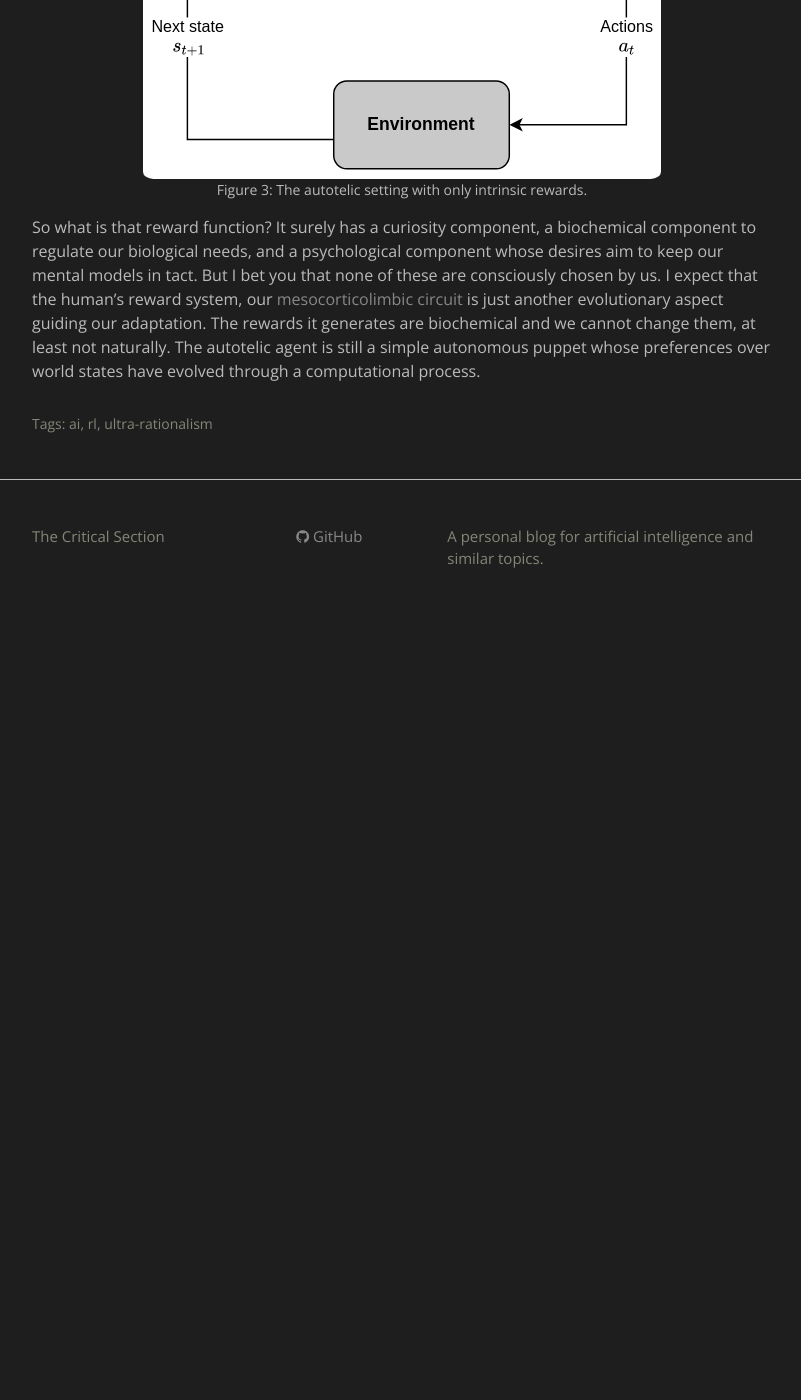
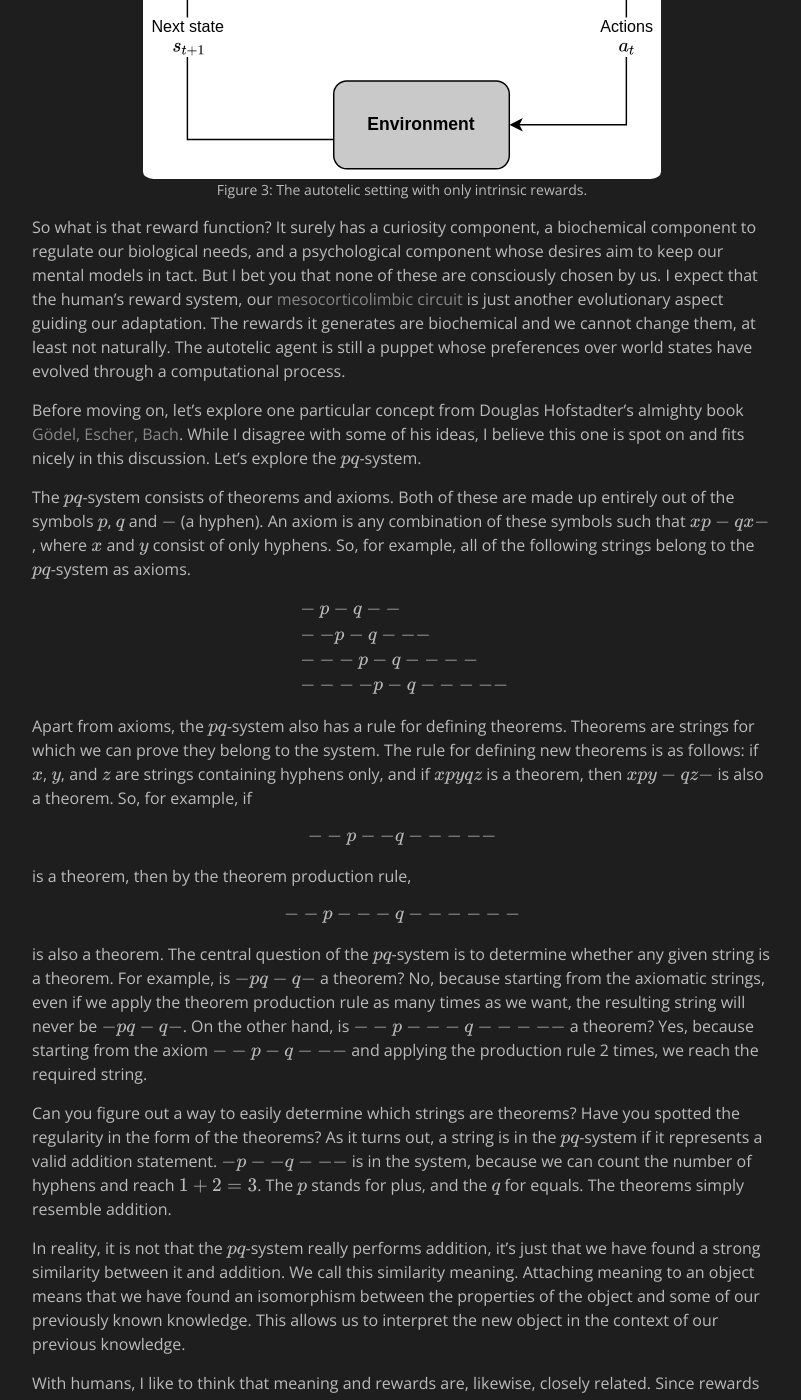
Before and after one commit to aceofgreens/aceofgreens.github.io, a Jekyll site: the page built from _posts/2022-07-26-on_goal_generation.md, in a window 1280 px wide and 1400 px high, scrolled down 2259 px. Shown: the whole window, without its empty margins (238-1039 px from the left). Built offline with Jekyll 4.4.1, drawn with Linux system fonts in a browser that asks for light colours; formulas are drawn with MathJax 3; before the commit the page ends 2889 px from its top, so only the background shows below that; some of the changed text lies outside the part shown.

Commit message:
A little progress on goal generation

```diff
--- a/_posts/2022-07-26-on_goal_generation.md
+++ b/_posts/2022-07-26-on_goal_generation.md
@@ -16,7 +16,7 @@ In most RL settings, the agent has global purpose. The task is phrased in the co
 </figure>
 Notice that in this setting the reward function - how the rewards depend on the agent's actions - is predefined. The reward is typically engineered to be positive in those states which are desirable and negative in those which are bad. The agent will try to go to those states yielding high rewards and as a result, we can think of reward functions as goals. Any reward function defines a goal - a preference over states of the world. The relationship between reward functions and goals is not injective however. There are many reward functions which correspond to the same goal. In fact, the [inverse problem](https://en.wikipedia.org/wiki/Reinforcement_learning#Inverse_reinforcement_learning) of learning a reward function from optimal trajectories is ill-defined.
 
-Since it may be hard to solve the MDP task using only the task-based reward $r_t$, it has become common to add a second reward component which comes from the agent itself. This leads to a setting where we have both task-based rewards but also intrinsic rewards $\hat{r}_t$. These rewards could incentivize curiosity (by choosing actions whose outcome is more uncertain), safety (by choosing actions whose outcome is less likely to be bad), or even predetermined behaviour.
+Since it may be hard to solve the MDP task using only the task-based reward $r_t$, it has become common to add a second reward component which comes from the agent itself. This leads to a setting where we have both task-based rewards and intrinsic rewards $\hat{r}_t$. These rewards could incentivize curiosity (by choosing actions whose outcome is more uncertain), safety (by choosing actions whose outcome is less likely to be bad), or even predetermined behaviour.
 <figure>
     <img class='small_img' src="/resources/intrinsic_rewards.svg" alt="Intrinsic rewards" width="1200">
     <figcaption>Figure 2: An intrinsically-motivated agent in a MDP setting.</figcaption>
@@ -24,21 +24,61 @@ Since it may be hard to solve the MDP task using only the task-based reward $r_t
 The most important intrinsic reward is what I call the **curiosity itch**. It constitues those rewards encouraging exploration, curiosity, and creativity. The curiosity itch is important because
 it is only through tinkering and fiddling around, that we explore more of the state space. We live in a universe where positive rewards are sparse, and we have to explore to find the best course of action. Theory is important, sure, but coming up with a theory is not an act of interaction with the environment. It does not lead to rewards. Scientific theory is just a model of the dynamics of the MDP that we call life.
 
-The RL setting most close to us is actually the autotelic one, where there are only intrinsic, endogenously-generated rewards. There are no task-based performance signals here just raw curiosity and inner drive, depending on the agent itself. This is the setting of our world. The question "What should I aim for in the next 10 years?" is ambiguous because no one can make that decision for you. There isn't any intelligent designer (apart from evolution) who has engineered us to prefer peace over war, or tranquility over commotion.
+The RL setting most close to us is actually the autotelic one, where there are only intrinsic, endogenously-generated rewards. There are no task-based performance signals here, just raw curiosity and inner drive, depending on the agent itself. This is the setting of our world. The question "What should I aim for in the next 10 years?" is ambiguous because no one can make that decision for you. There isn't any intelligent designer (apart from evolution) who has engineered us to prefer peace over war, or tranquility over commotion.
 <figure>
     <img class='small_img' src="/resources/autotelic.svg" alt="Autotelic setting" width="1200">
     <figcaption>Figure 3: The autotelic setting with only intrinsic rewards.</figcaption>
 </figure>
 
 So what is that reward function? It surely has a curiosity component, a biochemical component to regulate our biological needs, and a psychological component whose desires aim to keep our mental models in tact.
-But I bet you that none of these are consciously chosen by us. I expect that the human's reward system, our [mesocorticolimbic circuit](https://en.wikipedia.org/wiki/Reward_system) is just another evolutionary aspect guiding our adaptation. The rewards it generates are biochemical and we cannot change them, at least not naturally. The autotelic agent is still a simple autonomous puppet whose preferences over world states have evolved through a computational process.
+But I bet you that none of these are consciously chosen by us. I expect that the human's reward system, our [mesocorticolimbic circuit](https://en.wikipedia.org/wiki/Reward_system) is just another evolutionary aspect guiding our adaptation. The rewards it generates are biochemical and we cannot change them, at least not naturally. The autotelic agent is still a puppet whose preferences over world states have evolved through a computational process.
+
+Before moving on, let's explore one particular concept from Douglas Hofstadter's almighty book [Gödel, Escher, Bach](https://en.wikipedia.org/wiki/G%C3%B6del,_Escher,_Bach). While I disagree with some of his ideas, I believe this one is spot on and fits nicely in this discussion. Let's explore the $pq$-system.
+
+The $pq$-system consists of theorems and axioms. Both of these are made up entirely out of the symbols $p$, $q$ and $-$ (a hyphen). An axiom is any combination of these symbols such that $x p - q x-$, where $x$ and $y$ consist of only hyphens. So, for example, all of the following strings belong to the $pq$-system as axioms.
+
+$$
+\begin{aligned}
+& - p - q - - \\
+& - - p - q - - - \\
+& - - - p - q - - - - \\
+& - - - - p - q - - - - - \\
+\end{aligned}
+$$
+
+Apart from axioms, the $pq$-system also has a rule for defining theorems. Theorems are strings for which we can prove they belong to the system. The rule for defining new theorems is as follows: if $x$, $y$, and $z$ are strings containing hyphens only, and if $x p y q z$ is a theorem, then $x p y - q z -$ is also a theorem. So, for example, if
+
+$$
+--p--q-----
+$$
+
+is a theorem, then by the theorem production rule,
+
+$$
+--p---q------
+$$
+
+is also a theorem. The central question of the $pq$-system is to determine whether any given string is a theorem. For example, is $- p q - q - $ a theorem? No, because starting from the axiomatic strings, even if we apply the theorem production rule as many times as we want, the resulting string will never be $- p q - q - $. On the other hand, is $ - - p - - - q - - - - - $ a theorem? Yes, because starting from the axiom $ - - p - q - - - $ and applying the production rule 2 times, we reach the required string.
+
+Can you figure out a way to easily determine which strings are theorems? Have you spotted the regularity in the form of the theorems? As it turns out, a string is in the $pq$-system if it represents a valid addition statement. $ - p - - q - - -$ is in the system, because we can count the number of hyphens and reach $1 + 2 = 3$. The $p$ stands for plus, and the $q$ for equals. The theorems simply resemble addition.
+
+In reality, it is not that the $pq$-system really performs addition, it's just that we have found a strong similarity between it and addition. We call this similarity meaning. Attaching meaning to an object means that we have found an isomorphism between the properties of the object and some of our previously known knowledge. This allows us to interpret the new object in the context of our previous knowledge.
+
+With humans, I like to think that meaning and rewards are, likewise, closely related. Since rewards are sparse, it is not often that we find our actions and their results meaningful. I believe that meaning arises when we consider how our actions in the current state will increase or decrease the likelihood of obtaining rewards. Ultimately, we all have a mental model of past state-action-reward trajectories from which we learn. Our current actions become meaningful only when we find an isomorphism between the perceived effect of these actions in terms of reward collection and the past trajectories of collected state-action-reward transitions. In other words, I believe that the meaning we attribute to actions is ultimately tied to the biochemical rewards on which we depend.
+
+
+
+
+
+
+<!-- The process of assigning rewards to state-action pairs is called deriving a meaning. Actions which lead to rewards (positive or negative) are meaningful. What gives meaning is an isomorphism between your mental model and the observables from the environment.
+
+What are the rewards - psychosomatic,
+association. -->
 
 <!-- Main ideas:
-What it means to be autotelic
-meaning as an isomorphism
 Meaning as semantics (operational)
 psychosomatic rewards
 Control through sensors
 Association between higher order states of the world
-The Curiosity Itch
  -->
```
